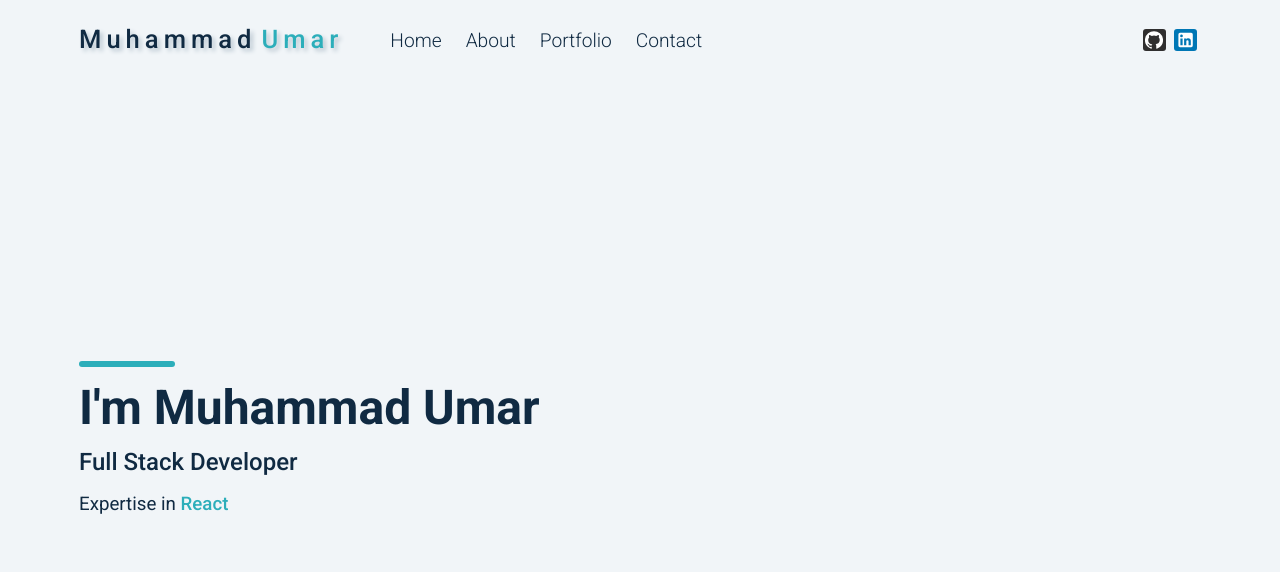
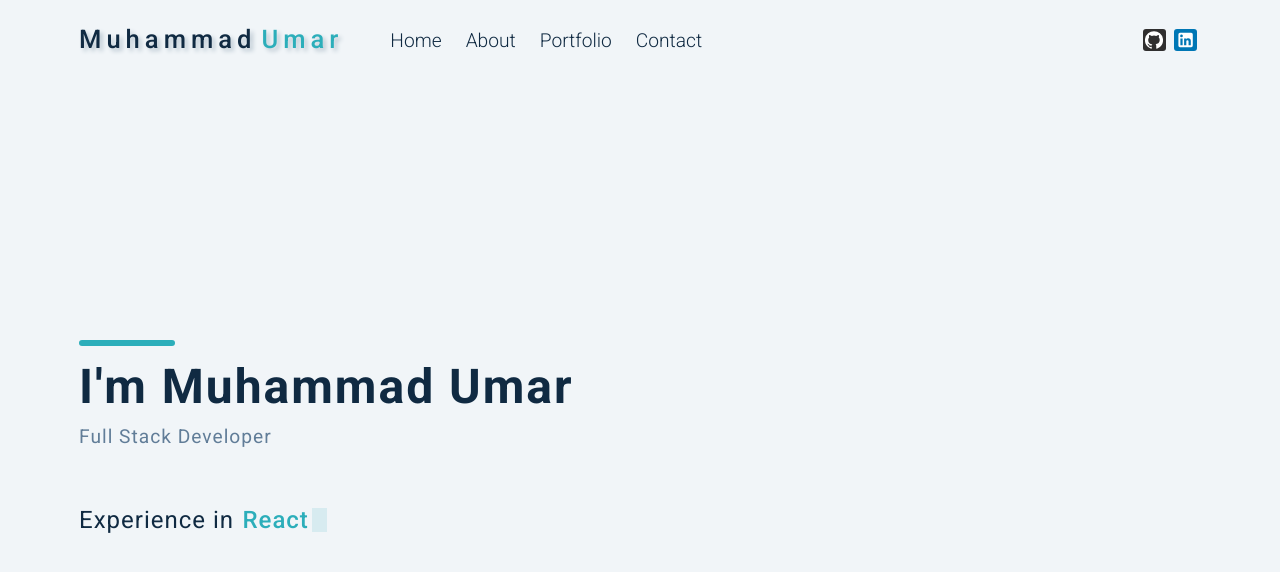
Before and after one commit to Muhammad-Umar/portfolio, a React (Create React App) app: page / in a window 1280 px wide. Shown: the top 572 px of the page. Built offline with nearby package versions, Linux system fonts and the light colour scheme.

Commit message:
Home cover styles

```diff
--- a/src/components/HomeCoverDescription.js
+++ b/src/components/HomeCoverDescription.js
@@ -6,7 +6,7 @@ const HomeCoverDescription = () => {
             <span className="dash-top-line"></span>
             <h1>I'm Muhammad Umar</h1>
             <h2>Full Stack Developer</h2>
-            <h3>Expertise in <span>React</span></h3>
+            <h3>Experience in <span className="skill-name">React</span> <span className="text-cursor"></span></h3>
         </div>
     )
 }
--- a/src/styles/styles.css
+++ b/src/styles/styles.css
@@ -158,29 +158,73 @@ section.home-cover .home-cover-content .home-cover__left-section {
 }
 
 section.home-cover .home-cover-content .home-cover__left-section h1 {
-  margin: .25em 0 .25em;
+  margin: .25em 0 .2em;
   font-size: 3em;
   font-weight: 600;
+  letter-spacing: 2px;
 }
 
 section.home-cover .home-cover-content .home-cover__left-section h2 {
-  margin: 0 0 .7em;
-  font-size: 1.5em;
-  font-weight: 500;
+  margin: 0 0 3em;
+  font-size: 1.2em;
+  font-weight: 400;
+  letter-spacing: 1px;
+  color: #617d98;
 }
 
 section.home-cover .home-cover-content .home-cover__left-section h3 {
   margin: 0 0 .25em;
   font-weight: 400;
+  font-size: 1.5em;
+  letter-spacing: 1px;
+  display: -webkit-box;
+  display: -ms-flexbox;
+  display: flex;
+  -webkit-box-align: center;
+      -ms-flex-align: center;
+          align-items: center;
 }
 
-section.home-cover .home-cover-content .home-cover__left-section h3 span {
+section.home-cover .home-cover-content .home-cover__left-section h3 span.skill-name {
   font-weight: 500;
   color: #2caeba;
+  margin-left: .35em;
+}
+
+section.home-cover .home-cover-content .home-cover__left-section h3 span.text-cursor {
+  display: block;
+  height: 1em;
+  width: .6em;
+  background: #2caeba;
+  margin-left: .15em;
+  -webkit-animation: cursorText .6s linear infinite;
+          animation: cursorText .6s linear infinite;
 }
 
 section.home-cover .home-cover-content .home-cover__right-section {
   width: 50%;
+}
+
+@-webkit-keyframes cursorText {
+  0% {
+    opacity: 0;
+    visibility: hidden;
+  }
+  100% {
+    opacity: 1;
+    visibility: visible;
+  }
+}
+
+@keyframes cursorText {
+  0% {
+    opacity: 0;
+    visibility: hidden;
+  }
+  100% {
+    opacity: 1;
+    visibility: visible;
+  }
 }
 
 @media only screen and (min-width: 1200px) {
--- a/src/styles/styles.scss
+++ b/src/styles/styles.scss
@@ -3,6 +3,8 @@ $backgroundMainColor : #f1f5f8;
 
 $primaryColor: #2caeba;
 $darkColor: #102a42;
+
+$secondaryText: #617d98;
 
 *, *:before, *:after{
     box-sizing: border-box;
@@ -126,28 +128,55 @@ section.home-cover{
             width: 50%;
 
             h1{
-                margin: .25em 0 .25em;
+                margin: .25em 0 .2em;
                 font-size: 3em;
                 font-weight: 600;
+                letter-spacing: 2px;
             }
             h2{
-                margin: 0 0 .7em;
-                font-size: 1.5em;
-                font-weight: 500;
+                margin: 0 0 3em;
+                font-size: 1.2em;
+                font-weight: 400;
+                letter-spacing: 1px;
+                color: $secondaryText;
             }
             h3{
                 margin: 0 0 .25em;
                 font-weight: 400;
+                font-size: 1.5em;
+                letter-spacing: 1px;
+                display: flex;
+                align-items: center;
 
-                span{
+                span.skill-name{
                     font-weight: 500;
                     color: $primaryColor;
+                    margin-left: .35em;
+                }
+                span.text-cursor{
+                    display: block;
+                    height: 1em;
+                    width: .6em;
+                    background: $primaryColor;
+                    margin-left: .15em;
+                    animation: cursorText .6s linear infinite;
                 }
             }
         }
         .home-cover__right-section{
             width: 50%;
         }
+    }
+}
+
+@keyframes cursorText{
+    0%{
+        opacity: 0;
+        visibility: hidden;
+    }
+    100%{
+        opacity: 1;
+        visibility: visible;
     }
 }
 
```
Also changed, not shown: 1 other file (tests, documents, lock files or other folders).
